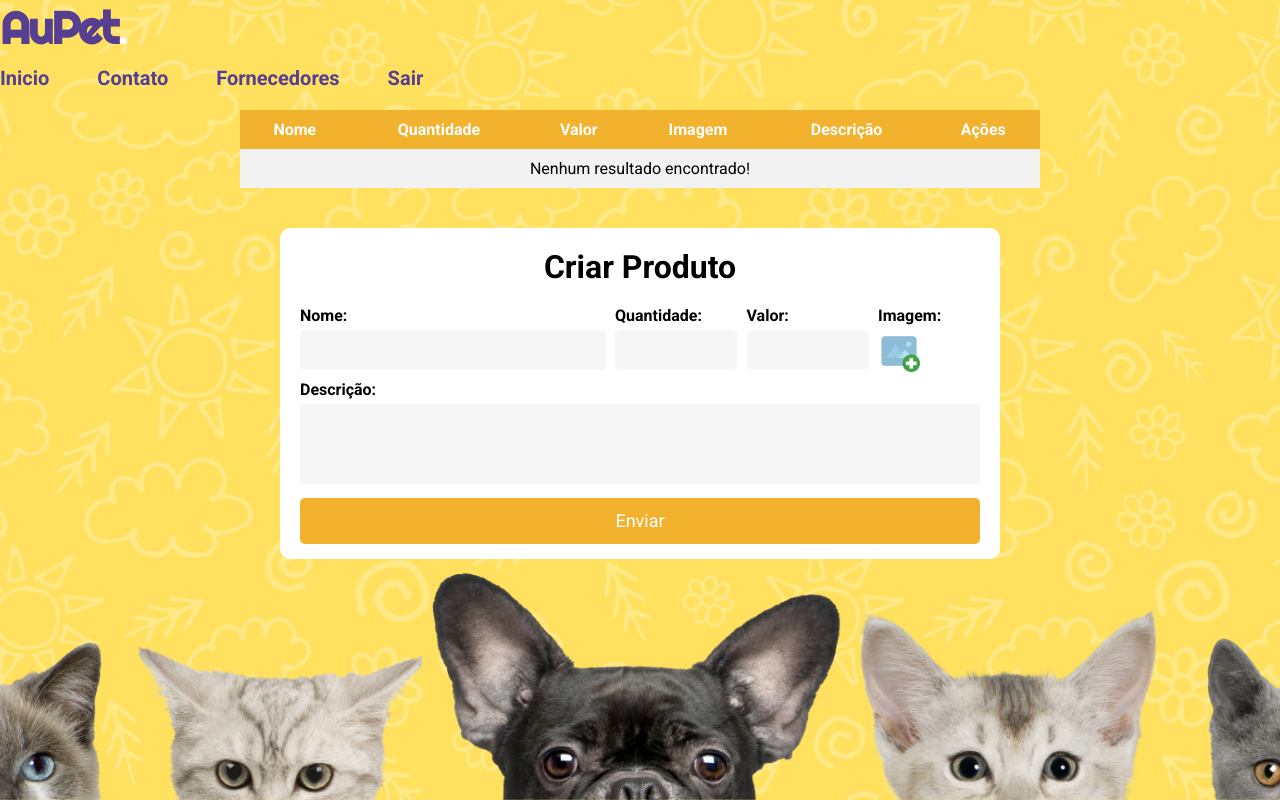
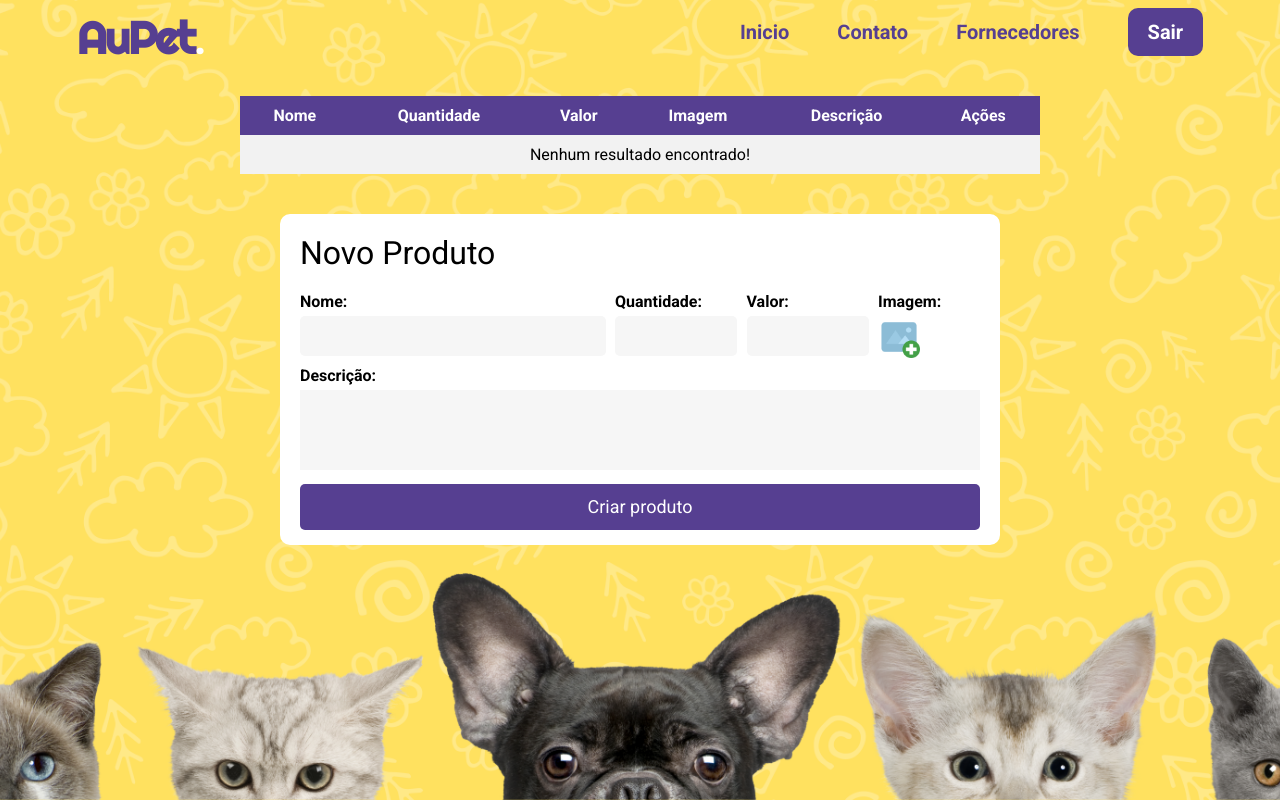
Before and after one commit to lucianamcedro/fornecedores-pet, a PHP site: page /produtos/lista-produtos.php in a window 1280 px wide. Run offline with PHP 8.4, Linux system fonts and the light colour scheme; the visitor is signed in with stand-in values (Sample User, id 1); data that the repository does not hold is empty.

Commit message:
finalização layout

```diff
--- a/cadastro/editar.php
+++ b/cadastro/editar.php
@@ -64,9 +64,8 @@
 
 
         <div class="container-cadastrar">
-            <center>
-                <h1>Editar Usuário</h1>
-            </center>
+        <h1 style="font-weight: 400; text-align: left;">Editar Usuário</h1>
+
             <br>
             <form action="?page=salvar" method="POST">
                 <input type="hidden" name="acao" value="editar">
--- a/cadastro/listar-usuarios.php
+++ b/cadastro/listar-usuarios.php
@@ -45,7 +45,9 @@
         $qtd = $res->num_rows;
 
         if ($qtd > 0) {
-            echo "<h1>Usuários Cadastrados</h1>";
+            echo '<h1 style="font-weight: 400; text-align: center;">Usuários Cadastrados</h1>';
+
+
             echo "<table class='table'>";
             echo "<tr>";
             echo "<th>Nome</th>";
--- a/css/listas.css
+++ b/css/listas.css
@@ -84,7 +84,7 @@
     border: none;
     padding: 10px;
     font-size: 18px;
-    background-color: var(--yellow);
+    background-color: var(--roxo);
     color: #fff;
     cursor: pointer;
     flex-basis: calc(50% - 5px);
@@ -138,7 +138,7 @@
 }
 
 .table th {
-    background-color: var(--yellow);
+    background-color: var(--roxo);
     color: #fff;
 }
 
@@ -331,3 +331,30 @@
 .center-text {
     text-align: center;
 }
+
+
+header {
+    display: flex;
+    justify-content: space-between;
+    padding-top: 1rem;
+    width: 100%;
+    top: 0;
+    right: 0;
+    z-index: 1000;
+    background: transparent;
+    background-color: transparent;
+    padding: 10px 6%;
+}
+
+
+.header-link li:last-child a:last-child {
+    border-radius: 10px;
+    padding: 12px 20px;
+    background-color: var(--roxo);
+    color: white;
+    transition: 0.5s;
+}
+
+.header-link li:last-child a:last-child:hover {
+    background-color: #ffda6a;
+}
--- a/produtos/lista-produtos.php
+++ b/produtos/lista-produtos.php
@@ -108,9 +108,9 @@
 
 
         <div class="container-cadastrar">
-            <center>
-                <h1>Criar Produto</h1>
-            </center>
+
+            <h1 style="font-weight: 400; text-align: left;">Novo Produto</h1>
+
             <form action="salvar-produto.php" method="POST" enctype="multipart/form-data">
 
                 <input type="hidden" name="usuario_id" value="<?php echo $usuario_id; ?>">
@@ -140,7 +140,7 @@
                     <textarea name="descricao" class="form-control" style="height: 10vh;"></textarea>
                 </div>
                 <div style="display: inline-block; width: calc(100%);">
-                    <button type="submit" class="btn btn-primary" style="width: 100%;">Enviar</button>
+                    <button type="submit" class="btn btn-primary" style="width: 100%;">Criar produto</button>
                 </div>
             </form>
         </div>
```
